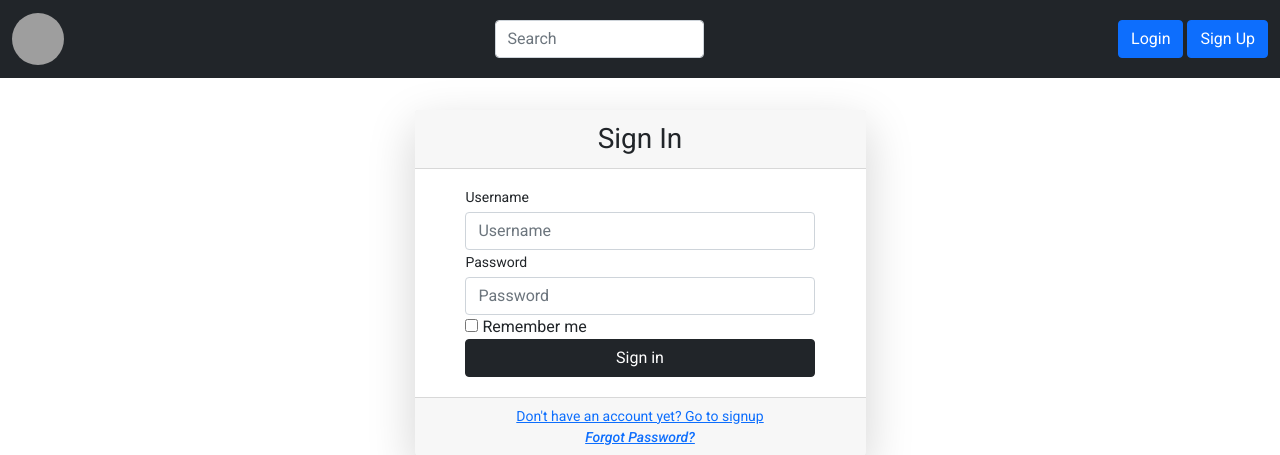
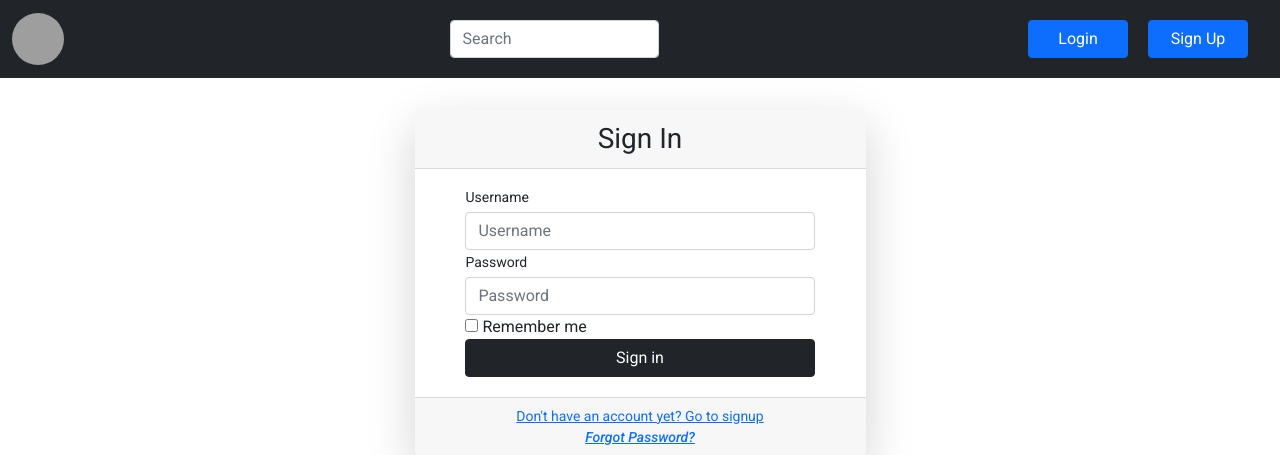
Before and after one commit to nguyenduchuy71/my_django, a Django app: page /accounts/login/ in a window 1280 px wide. Shown: the top 455 px of the page. Run offline with Django 3.2, Linux system fonts and the light colour scheme; some libraries are stand-ins or nearby versions; grey boxes are pictures that could not be loaded.

Commit message:
update code

```diff
--- a/polls/templates/polls/base.html
+++ b/polls/templates/polls/base.html
@@ -205,15 +205,16 @@
               </ul>
             </div>
             {% elif not user.is_authenticated %}
-            <div class="">
-              <a class="text-decoration-none" href="{% url 'accounts:login' %}">
-                <button type="button" class="btn btn-primary">Login</button>
+            <div style="display: flex; align-items: center;">
+              <a class="text-decoration-none" style="margin-right: 20px; " href="{% url 'accounts:login' %}">
+                <button type="button" style="width: 100px;" class="btn btn-primary">Login</button>
               </a>
               <a
                 class="text-decoration-none"
+                style="margin-right: 20px;"
                 href="{% url 'accounts:register' %}"
               >
-                <button type="button" class="btn btn-primary">Sign Up</button>
+                <button type="button" style="width: 100px;" class="btn btn-primary">Sign Up</button>
               </a>
             </div>
             {% endif %}
```
Also changed, not shown: README.md, 1 other file.
